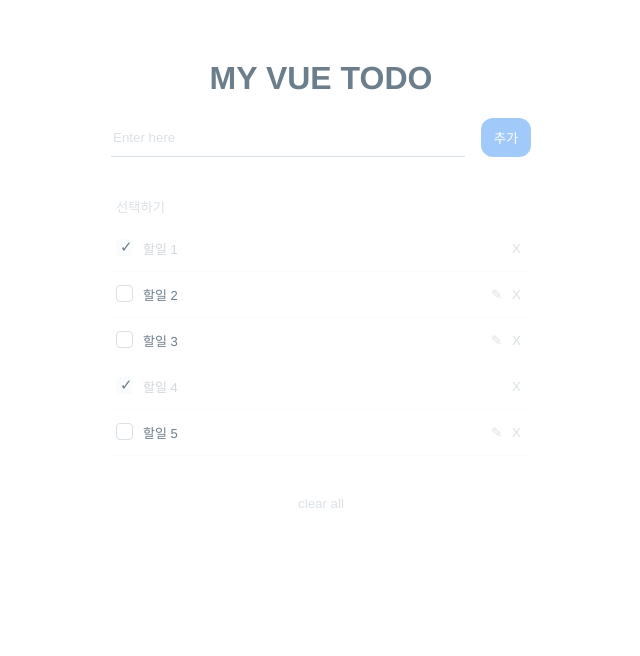
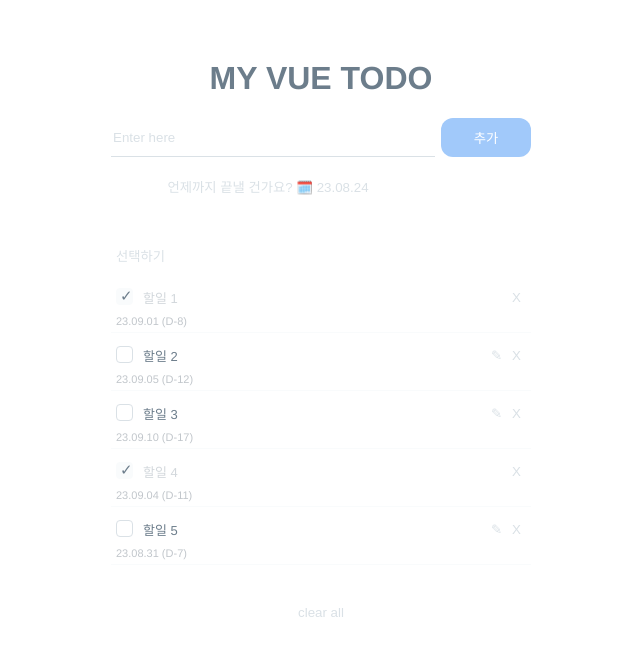
Before and after one commit to choi-hye-rin/vue-todolist, a Vue app: page / in a window 1280 px wide. Shown: the top 656 px of the page, without its empty margins (319-959 px from the left). Built offline with nearby package versions, Linux system fonts and the light colour scheme; data requests are answered from the project's data file.

Commit message:
fix: 완료 날짜 추가

```diff
--- a/src/components/TodoInput.vue
+++ b/src/components/TodoInput.vue
@@ -5,7 +5,16 @@
       v-model="todoInput"
       :handle-submit="createTodo"
     />
-    <Button button-type="button-create" :button-click="createTodo">추가</Button>
+    <Button button-type="button-create" :button-click="createTodo">
+      추가
+    </Button>
+
+    <div class="left">
+      <Button button-type="button-edit" :button-click="focusTodoDate">
+        언제까지 끝낼 건가요? 🗓️ {{ formattedDate }}
+      </Button>
+      <input type="date" ref="date" class="date" v-model="todoDate" />
+    </div>
   </div>
 </template>
 
@@ -24,7 +33,13 @@ export default {
   data() {
     return {
       todoInput: "",
+      todoDate: dayjs().format("YYYY-MM-DD"),
     };
+  },
+  computed: {
+    formattedDate() {
+      return dayjs(this.todoDate).format("YY.MM.DD");
+    },
   },
   methods: {
     createTodo: function () {
@@ -36,6 +51,7 @@ export default {
         id,
         content: this.todoInput,
         isDone: false,
+        date: this.todoDate,
       };
       this.$store.dispatch("addTodoItem", tempItem);
       this.todoInput = "";
@@ -44,6 +60,10 @@ export default {
     handleInput: function (value) {
       this.tempContent = value;
     },
+
+    focusTodoDate: function () {
+      this.$refs.date.showPicker();
+    },
   },
 };
 </script>
@@ -51,7 +71,14 @@ export default {
 <style>
 .input-wrapper {
   display: grid;
-  grid-template-columns: 1fr 50px;
-  gap: 20px;
+  grid-template-columns: 1fr 90px;
+  gap: 10px;
+}
+
+.date {
+  /* visibility: hidden; */
+  width: 1px;
+  height: 1px;
+  opacity: 0;
 }
 </style>
--- a/src/components/TodoItem.vue
+++ b/src/components/TodoItem.vue
@@ -28,12 +28,15 @@
           >X</Button
         >
       </div>
+      <div class="todoDate">{{ todoDate }} (D-{{ dueDate }})</div>
     </div>
     <TodoEditModal ref="editModal" :todo-item="item" />
   </div>
 </template>
 
 <script>
+import dayjs from "dayjs";
+
 import Button from "./Button.vue";
 import TodoEditModal from "./TodoEditModal.vue";
 import TodoCheck from "./TodoCheck.vue";
@@ -72,6 +75,14 @@ export default {
     isSelect() {
       return this.$store.state.IsSelect;
     },
+    todoDate() {
+      return dayjs(this.item.date).format("YY.MM.DD");
+    },
+    dueDate() {
+      const today = dayjs();
+      const sub = dayjs(this.item.date).diff(today, "day");
+      return sub + 1;
+    },
   },
   methods: {
     deleteTodoItem: function () {
@@ -107,12 +118,17 @@ export default {
     width: 100%;
     display: flex;
     gap: 10px;
+  }
 
-    .content {
-      width: 100%;
-      font-size: 13px;
-      color: #6c7d8b;
-    }
+  .content {
+    width: 100%;
+    font-size: 13px;
+    color: #6c7d8b;
+  }
+
+  .todoDate {
+    font-size: 11px;
+    color: #c1c6cb;
   }
 
   .button-wrapper {
```
